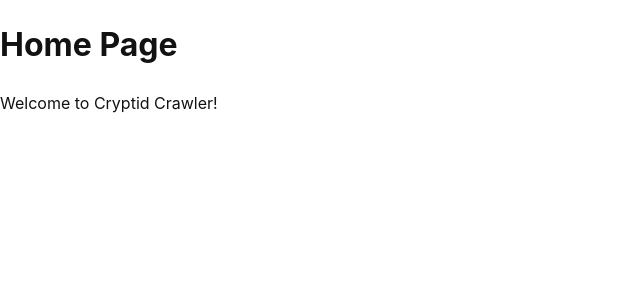
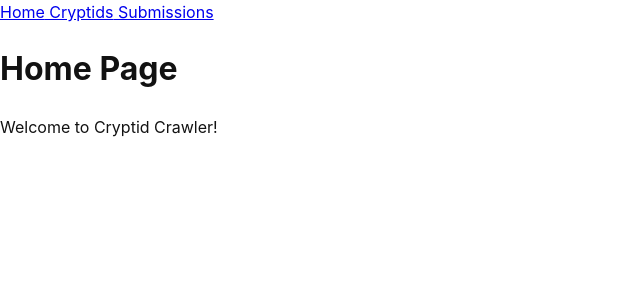
Before and after one commit to NotACornCob/CryptidApp, a React (Vite) app: page / in a window 1280 px wide. Shown: the top 300 px of the page, without its empty margins (0-640 px from the left). Built offline with nearby package versions, Linux system fonts and the light colour scheme.

Commit message:
added navbar

```diff
--- a/src/Components/NavBar.js
+++ /dev/null
@@ -1,25 +0,0 @@
-import React from "react";
-import "./NavBar.css";
-
-function NavBar() {
-
-    return /* ( <nav>
-    <NavLink
-     to="/" className="nav-link"
-    > Home
-    </NavLink>
-    <NavLink
-      to="/Cryptids"
-      className="nav-link"
-    > Directors
-    </NavLink>
-    <NavLink
-      to="/Form"
-      className="nav-link"
-    > Actors
-    </NavLink>
-  </nav>
-    ) */
-};
-
-export default NavBar;
--- /dev/null
+++ b/src/Components/NavBar2.jsx
@@ -0,0 +1,27 @@
+import React from "react";
+import { NavLink } from "react-router-dom";
+
+function NavBar2() {
+
+  return <div>
+     <nav>
+      <NavLink
+       to="/" className="navbar"
+      > Home
+      </NavLink>
+      <NavLink
+        to="/Cryptids"
+        className="navbar"
+      > Cryptids
+      </NavLink>
+      <NavLink
+        to="/Submissions"
+        className="navbar"
+      > Submissions
+      </NavLink>
+    </nav>
+  </div>
+
+};
+
+export default NavBar2;
--- a/src/Cryptids.js
+++ b/src/Cryptids.jsx
@@ -2,6 +2,7 @@ import React from "react";
 
 function Cryptids() {
 
+    return <p>test</p>
 }
 
 export default Cryptids;
--- a/src/routes/App.jsx
+++ b/src/routes/App.jsx
@@ -1,17 +1,18 @@
 import React from "react";
-import NavBar from "../Components/NavBar"
+import NavBar2 from "../Components/NavBar2"
 
 function App() {
     return (
         <>
         <header>
-         <div className="navbar">
-          <NavBar />
-          </div>
         </header>
         <main>
+        <div className="navbar">
+        <NavBar2 />
+          </div>
         <h1>Home Page</h1>
        <p>Welcome to Cryptid Crawler!</p>
+
         </main>
         </>
     );
```
Also changed, not shown: src/Components/NavBar.jsx (added, +13 -0 lines), src/index.jsx (+5 -5 lines), src/Components/CryptidCard.js (deleted), src/Components/CryptidCard.jsx (added), src/Form.jsx (renamed from src/Form.js), src/contacts.js (deleted), src/contacts.jsx (added).
